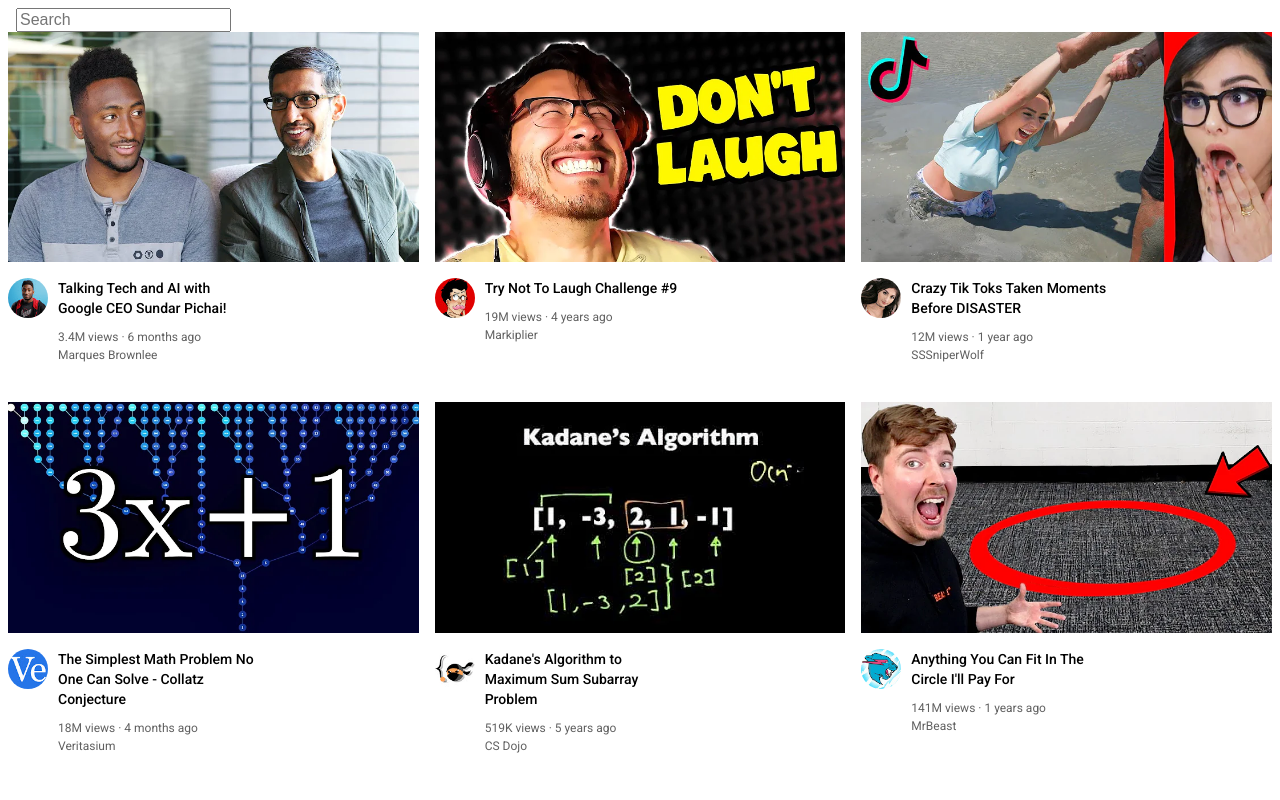
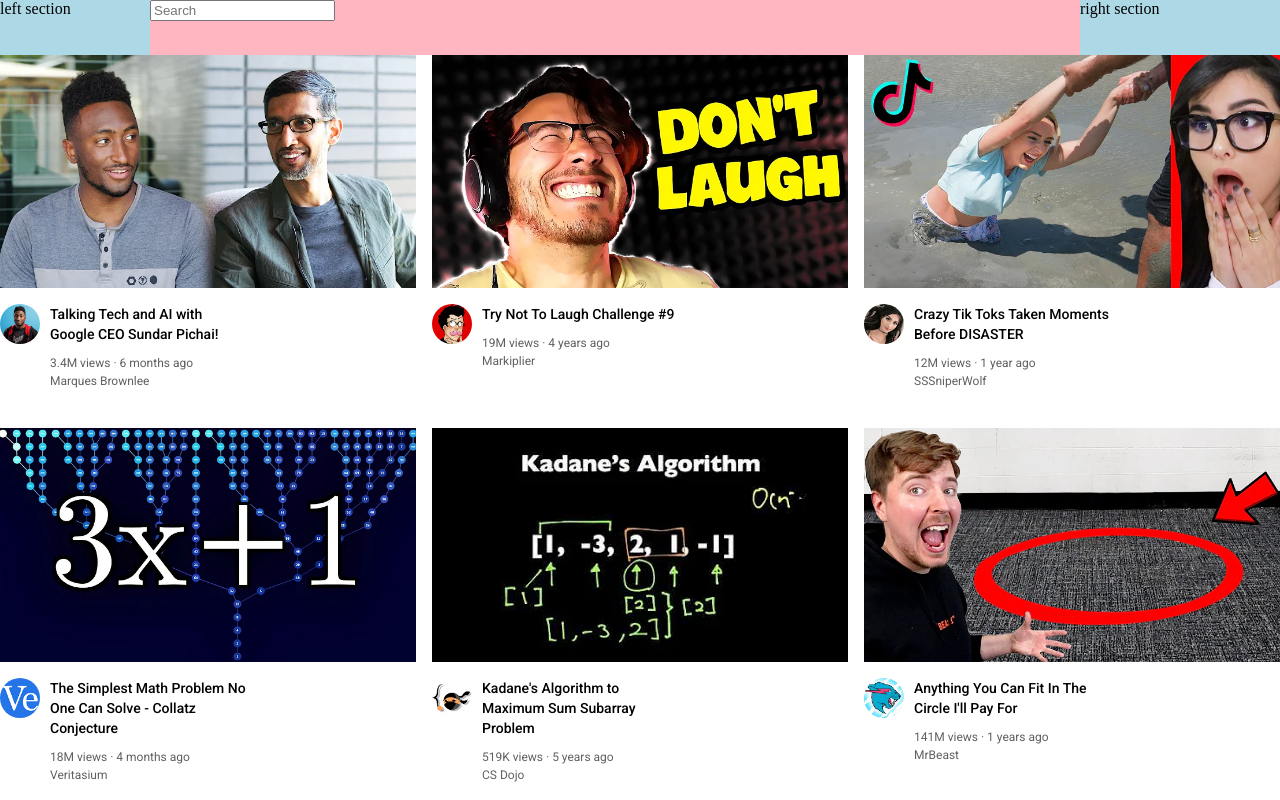
Before and after one commit to rehan6025/html-css, a plain HTML site: page part1/youtube.html in a window 1280 px wide. Drawn offline with Linux system fonts and the light colour scheme.

Commit message:
Created structure of header

```diff
--- a/part1/styles/general.css
+++ b/part1/styles/general.css
@@ -3,3 +3,7 @@
     margin: 0;
     padding: 0;
 }
+
+body{
+    margin: 0;
+}
--- a/part1/styles/header.css
+++ b/part1/styles/header.css
@@ -1,5 +1,21 @@
-.search-bar {
-    font-size: 16px;
-    margin-left: 8px;
-    display: block;
+.header{
+    height: 55px;
+    display: flex;
+    flex-direction: row;
+
 }
+
+.left-section{
+    background-color: lightblue;
+    width: 150px;
+}
+
+.middle-section{
+    background-color: lightpink;
+    flex: 1;
+}
+
+.right-section{
+    background-color: lightblue;
+    width: 200px;
+}
--- a/part1/youtube.html
+++ b/part1/youtube.html
@@ -16,11 +16,15 @@
 <body>
 
     <div class="header">
-        <div class="left-section"></div>
+        <div class="left-section">
+            left section
+        </div>
         <div class="middle-section">
             <input type="text" class="search-bar" placeholder="Search">
         </div>
-        <div class="right-section"></div>
+        <div class="right-section">
+            right section
+        </div>
 
     </div>
 
@@ -68,13 +72,8 @@
                         Markiplier
                     </p>
                 </div>
-
-
             </div>
-
         </div>
-
-
 
         <div class="video-preview">
 
```
